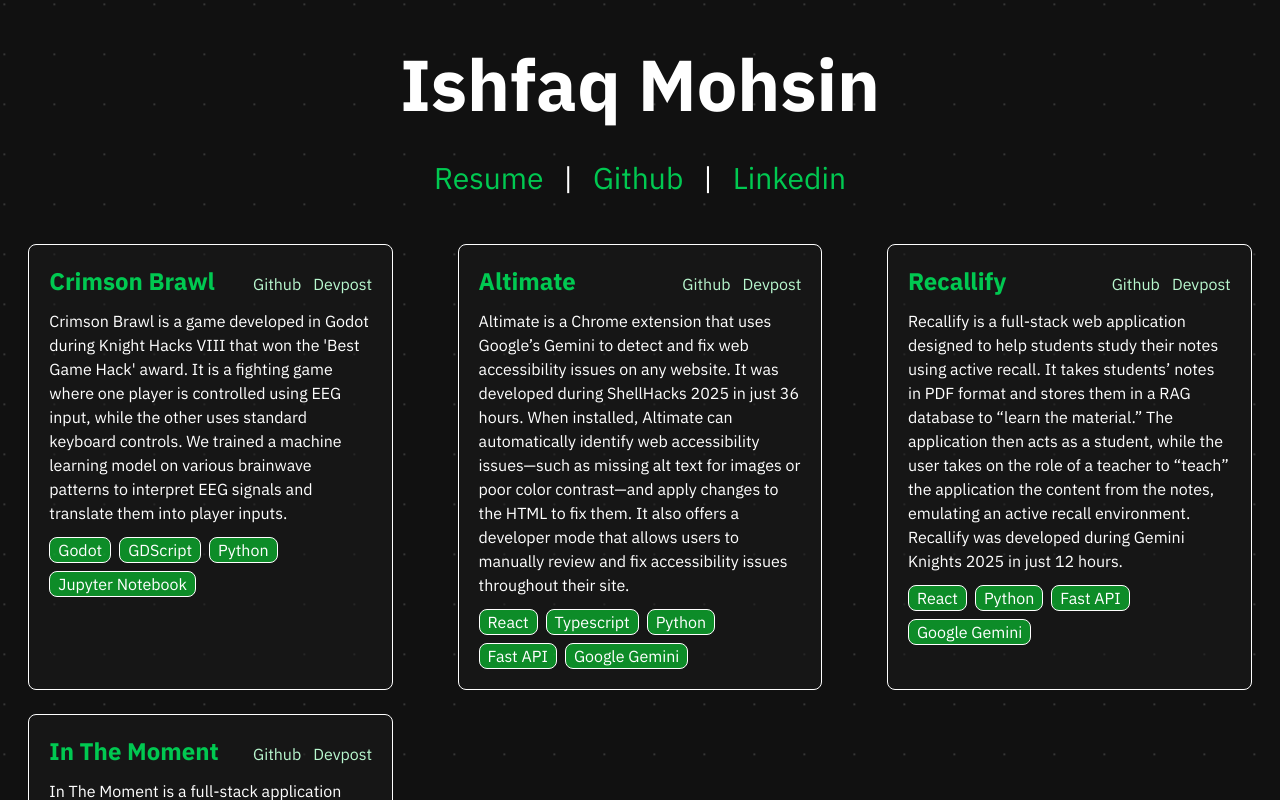
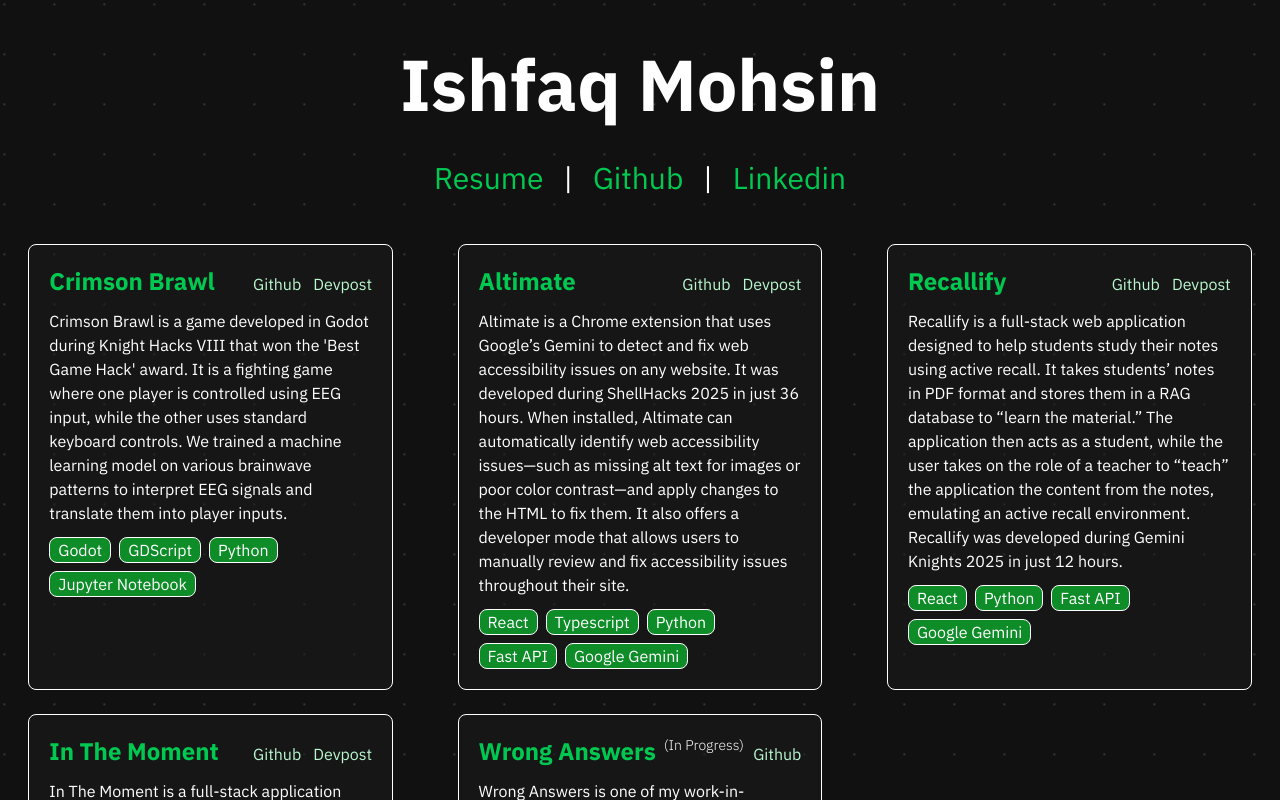
Before and after one commit to Ishfaq-code/PortfollioSite_Ishfaq, a React (Vite) app: page / in a window 1280 px wide. Shown: the top 800 px of the page. Built offline with nearby package versions, Linux system fonts and the light colour scheme.

Commit message:
revamp complete

```diff
--- a/src/App.jsx
+++ b/src/App.jsx
@@ -17,7 +17,7 @@
 
           <div className="p-2 grid grid-cols-1 md:grid-cols-2 lg:grid-cols-3 gap-6 place-items-center items-stretch">
             {projects.map((project) => (
-              <Project title={project.title} description={project.description} links={project.links} techStack={project.tech} />
+              <Project title={project.title} description={project.description} links={project.links} techStack={project.tech} note={project.note} />
           ))}
       </div>
 
--- a/src/components/Project.jsx
+++ b/src/components/Project.jsx
@@ -5,13 +5,14 @@
     title,
     links,
     description,
-    techStack
+    techStack,
+    note
 
 }) => {
   return (
    <div className="project-container w-full max-w-[450px] md:w-[90%] border p-4 sm:p-5 rounded-lg bg-[#1b1b1b94] mx-auto">
     <div className='flex justify-between items-baseline'>
-      <h1 className="project-title flex justify-start text-xl sm:text-2xl font-bold text-green-500 mb-3">{title}</h1>
+      <h1 className="project-title flex justify-start text-xl sm:text-2xl font-bold text-green-500 mb-3">{title}<span className='text-white text-sm font-light px-2'>{note ? note : ""}</span></h1>
       <div className='flex space-x-3'>
         {links.map((link) => (
           <a tabIndex='0' className='text-green-200 transition-all duration-{0.2s} hover:underline' href={link.href}>{link.label}</a>
--- a/src/constants.js
+++ b/src/constants.js
@@ -15,7 +15,8 @@
                 label: "Devpost",
                 href: "https://devpost.com/software/project-foxtrot-black-trigger-watchtower-omega"
             },
-        ]
+        ],
+        note: ""
     },
 
     {
@@ -33,7 +34,8 @@
                 label: "Devpost",
                 href: "https://devpost.com/software/altimate"
             },
-        ]
+        ],
+        note: ""
     },
 
 
@@ -52,7 +54,8 @@
                 label: "Devpost",
                 href: "https://devpost.com/software/recallify"
             },
-        ]
+        ],
+        note: ""
     },
 
 
@@ -71,7 +74,26 @@
                 label: "Devpost",
                 href: "https://devpost.com/software/in-the-moment"
             },
-        ]
+        ],
+        note: ""
+    },
+
+
+
+
+    {
+        title: "Wrong Answers",
+        description: "Wrong Answers is one of my work-in-progress projects, where I’m developing a real-time party web game with a room system that allows players to play with friends. It uses WebSockets for real-time communication and Redis to store small, fast-changing in-game data, all implemented using an object-oriented approach.",
+        tech: ["React", "Typescript", "Express", "Websocket", "Redis"],
+        links:
+        [
+            {
+                label: "Github",
+                href: "https://github.com/Ishfaq-code/Wrong-Answers"
+            },
+
+        ],
+        note: "(In Progress)"
     },
 
 
@@ -80,4 +102,5 @@
 
 
 
+
 ]
```
